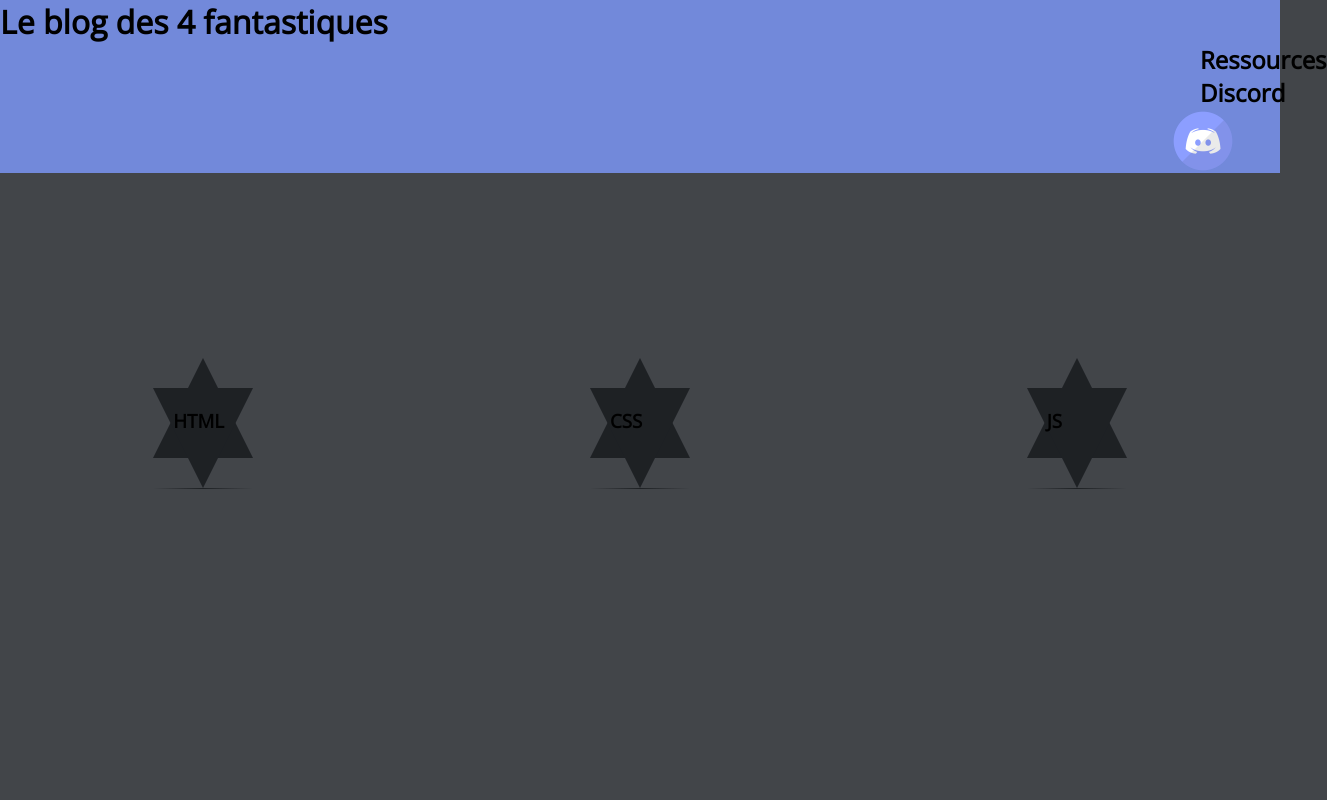
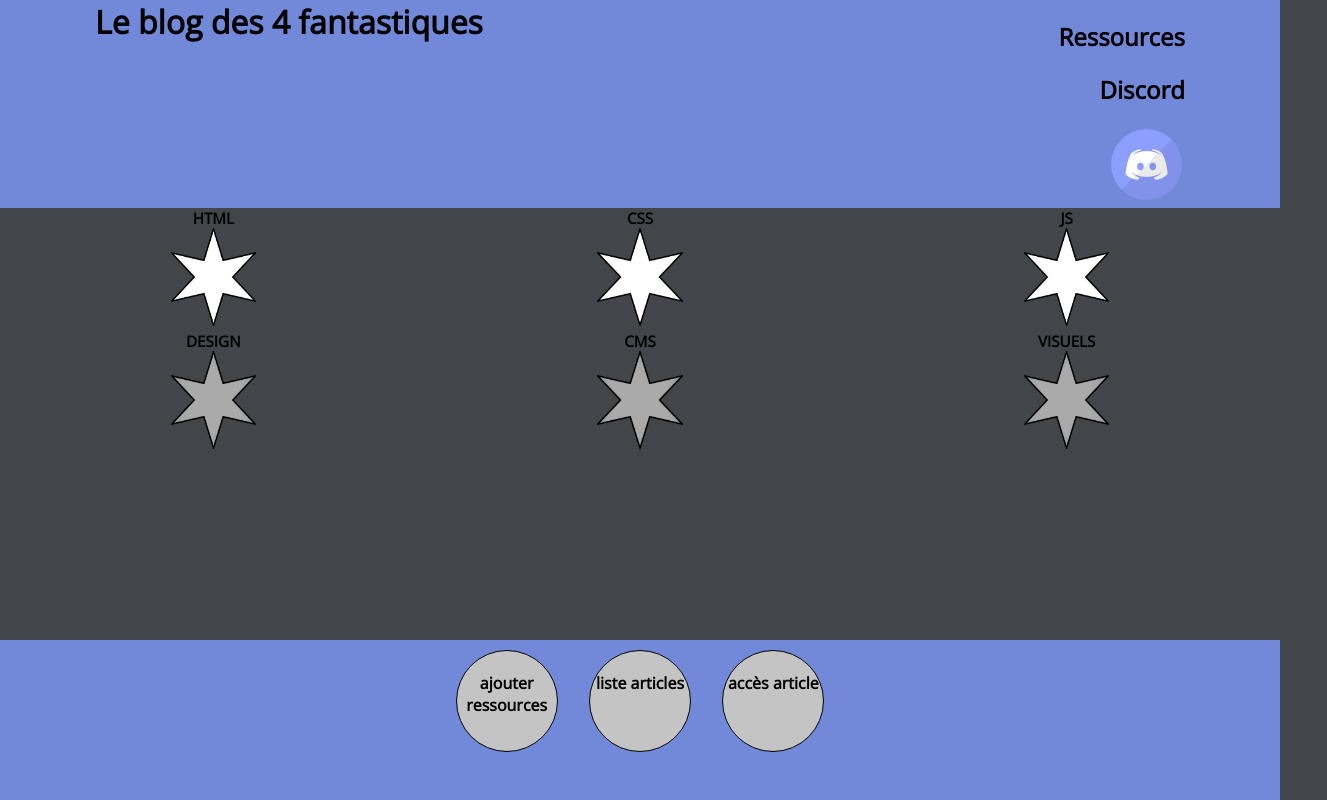
Before and after one commit to MrTrnr/blog4fantastiques, a plain HTML site: page listeanne.html in a window 1280 px wide. Shown: the top 800 px of the page, 1327 px wide, since content can reach past the window. Drawn offline with nearby package versions, Linux system fonts and the light colour scheme.

Commit message:
modifs HTLM et CSS insertion image étoile et mise en page

```diff
--- a/listeanne.css
+++ b/listeanne.css
@@ -3,115 +3,70 @@ html{
 }
 header {
 	width : 100%;
-
 	background-color: #7289DA;
 }
-
 #entete{
 	display:flex;
-	flex-direction:column;
-	justify-content: center;
+	flex-direction:row;
+	justify-content: space-around;
 }
 h1{
 	margin :0 0 0 0;
 }
-h2{
-
-	text-align: center;
-	margin :0 20px 0 1200px;
+#logoTexte{
+	text-align :right;
 }
 
 #logodiscord {
-	float:right;
-	width: 5%;
-	height: 5%;
-	margin-right: 45px;
+	width: 15%;
 }
-
 body{
-	height :50%;
 	background-color: #424549;
 	margin :0
 }
+#main{
 
-#main{
 	display:flex;
 	flex-direction: column;
-
 }
 #bloc1{
 	display:flex;
+	text-align:center;
 	justify-content: space-around;
-	margin :-15px -15px -15px -15px;
-
+}
+#star{
+	width:20%;
+	flex-direction:row;
+	text-align: center;
+	margin :center;
+}
+#bloc2{
+	display:flex;
+	text-align:center;
+	justify-content: space-around;
 }
 
-.star{
-	z-index: -1;
-	margin:200px auto;
-	width: 0;
-	height: 0;
-	border-left: 50px solid transparent;
-	border-right: 50px solid transparent;
-	border-bottom: 100px solid #1E2124;
-	position: relative;
-
-}
-
-.star:after{
-	z-index: -1;
-	content:'';
-	border: 1px solid #1E2124;
-	border-left: 50px solid transparent;
-	border-right: 50px solid transparent;
-	border-top: 100px solid #1E2124;
-	width:0;
-	height:0;
-	position: absolute;
-	top:30px;
-	left:-50px;
-}
-
-#bloc2{
-	display:flex;
-	justify-content: space-around;
-
-}
-.white {
-
-	border-bottom: 100px solid #C4C4C4;
-	position: relative;
-
-}
-
-.white:after{
-
-	border-top: 100px solid #C4C4C4;
-	position: absolute;
-	}
 h3{
+	font-size:95%;
 	text-align: center;
-	margin : 50px 30px 20px -30px;
+	margin:0em;
 }
 footer{
+	bottom:0px;
 	width: 100%;
-	height: 100%;
 	background-color: #7289DA;
-	margin:200px 200px 200px 0px;
+	position:absolute;
+}
+#bottom {
+	display:flex;
+	justify-content: center;
 }
 .circle {
-
-	float:left;
 	height: 100px;
 	width: 100px;
 	background-color: #C4C4C4;
 	border: 1px solid rgba(0, 0, 0, 1);
 	border-radius: 50%;
-	top:200%;
-}
-#bottom {
-	display:flex;
-	justify-content: center;
 }
 #contenu {
 	display:flex;
@@ -123,5 +78,39 @@ footer{
 
 h4{
 	text-align: center;
+}
+/*ESSAI STARS*/
+/*.star{
+	z-index: -1;
+	width: 0;
+	height: 0;
+	border-left: 50px solid transparent;
+	border-right: 50px solid transparent;
+	border-bottom: 100px solid #1E2124;
+	position: relative;
+
+.star:after{
+	/*z-index: -1;
+	content:'';
+	border: 1px solid #1E2124;
+	border-left: 50px solid transparent;
+	border-right: 50px solid transparent;
+	border-top: 100px solid #1E2124;
+	width:0;
+	height:0;
+	position: absolute;
+	top:30px;
+	left:-50px;
+
+}*/
+/*.white {/*
+
+	border-bottom: 100px solid #C4C4C4;
+	position: relative;
 
 }
+.white:after{/*
+
+	border-top: 100px solid #C4C4C4;
+	position: absolute;
+	}*/
--- a/listeanne.html
+++ b/listeanne.html
@@ -22,26 +22,31 @@
 <body>
 	<div id="main">
 		<div id="bloc1">
-			<div class="star black" id="HTML">
-				<h3>HTML</h3>
+			<div class="star white" id="HTML">
+				<h3>HTML</h3><img id="star"src="six-pointed-star-30398_640.png"alt=star>
 							</div>
-			<div class="star black" id="CSS">
+			<div class="star white" id="CSS">
 				<h3>CSS</h3>
+				<img id="star"src="six-pointed-star-30398_640.png"alt=star>
 			</div>
-			<div class="star black" id="JS">
+			<div class="star white" id="JS">
 				<h3>JS</h3>
+				<img id="star"src="six-pointed-star-30398_640.png"alt=star>
 				</div>
 			</div>
 		</div>
 		<div id="bloc2">
-			<div class="star white" id="DESIGN">
+			<div class="star blue" id="DESIGN">
 				<h3>DESIGN</h3>
+				<img id="star"src="six-pointed-star-blue.png"alt=star>
 			</div>
-			<div class="star white" id="CMS">
+			<div class="star blue" id="CMS">
 				<h3>CMS</h3>
+				<img id="star"src="six-pointed-star-blue.png"alt=star>
 			</div>
-			<div class="star white" id="VISUELS">
+			<div class="star blue" id="VISUELS">
 				<h3>VISUELS</h3>
+				<img id="star"src="six-pointed-star-blue.png"alt=star>
 			</div>
 
 		</div>
```
